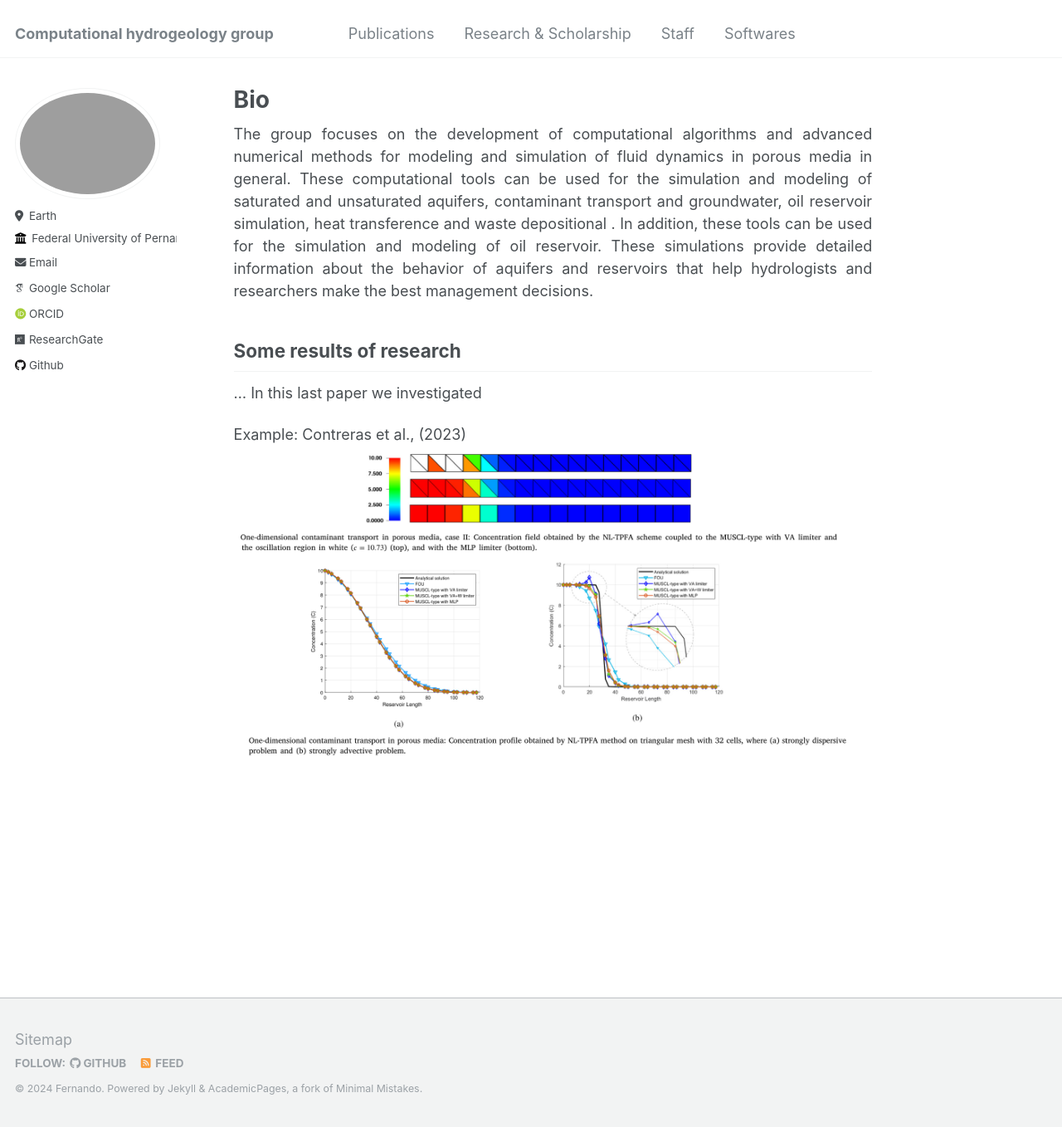
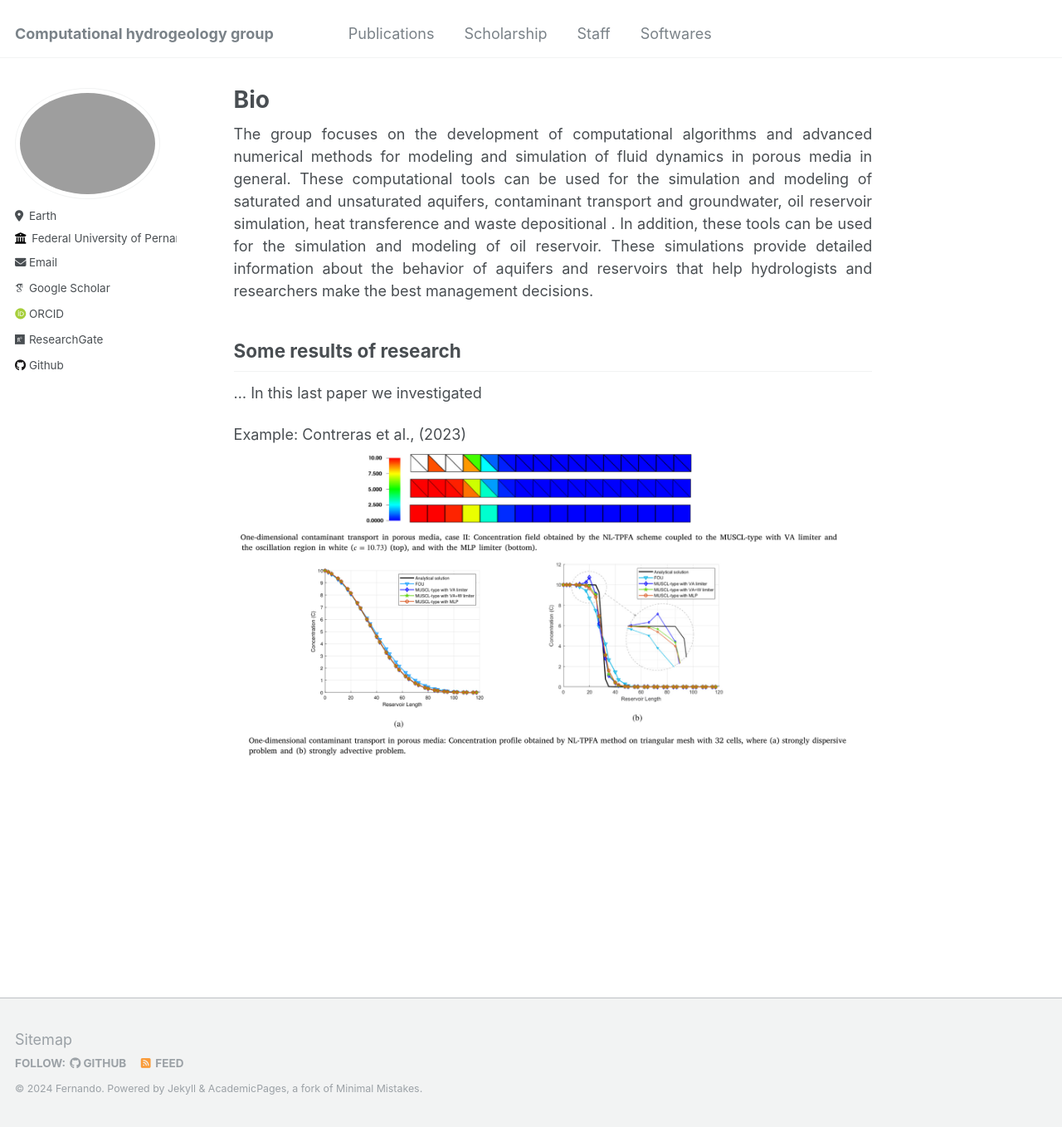
Before and after one commit to Feraul/Feraul.github.io, a Jekyll site: the page built from _pages/about.md, in a window 1280 px wide and 1358 px high. Shown: the whole window at 83% size. Built offline with Jekyll 4.4.1, drawn with Linux system fonts in a browser that asks for light colours; some web fonts are replaced.

Commit message:
Update navigation.yml

```diff
--- a/_data/navigation.yml
+++ b/_data/navigation.yml
@@ -3,8 +3,8 @@ main:
   - title: "Publications"
     url: /publications/
 
-  - title: "Research & Scholarship"
-    url: /talks/
+  - title: "Scholarship"
+    url: /bolsas/
 
   - title: "Staff"
     url: /staff/
```
